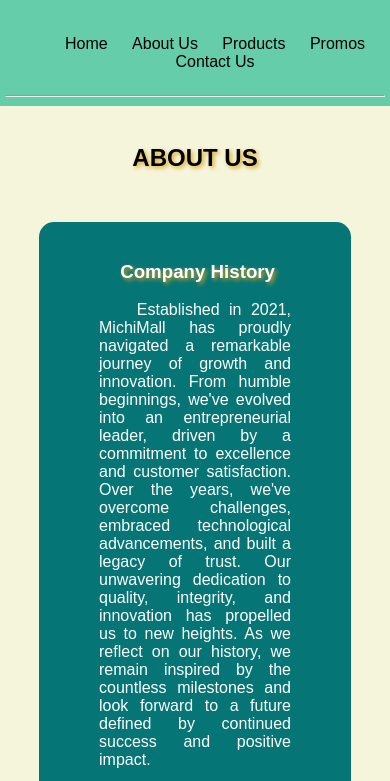
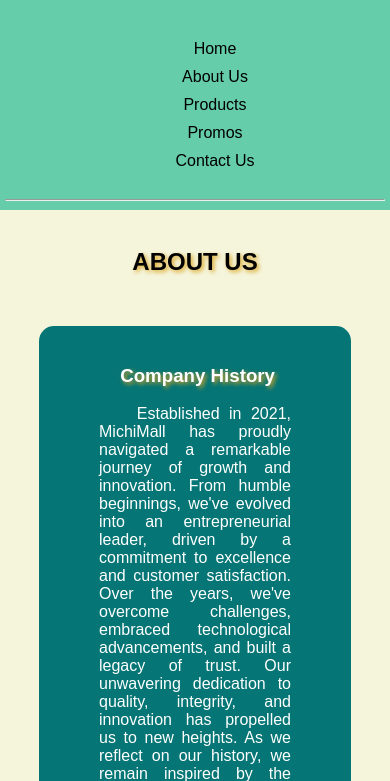
Before and after one commit to MichiNowa/HTML-Store, a plain HTML site: page index.html in a window 390 px wide. Shown: the part 63-844 px from the top of the page. Drawn offline with Linux system fonts and the light colour scheme.

Commit message:
Update style.css

```diff
--- a/style.css
+++ b/style.css
@@ -204,4 +204,9 @@ h1 {
         box-sizing: border-box;
         min-width: 300px;
     }
+
+    nav ul li {
+        display: block;
+        padding: 5px;
+    }
 }
```
